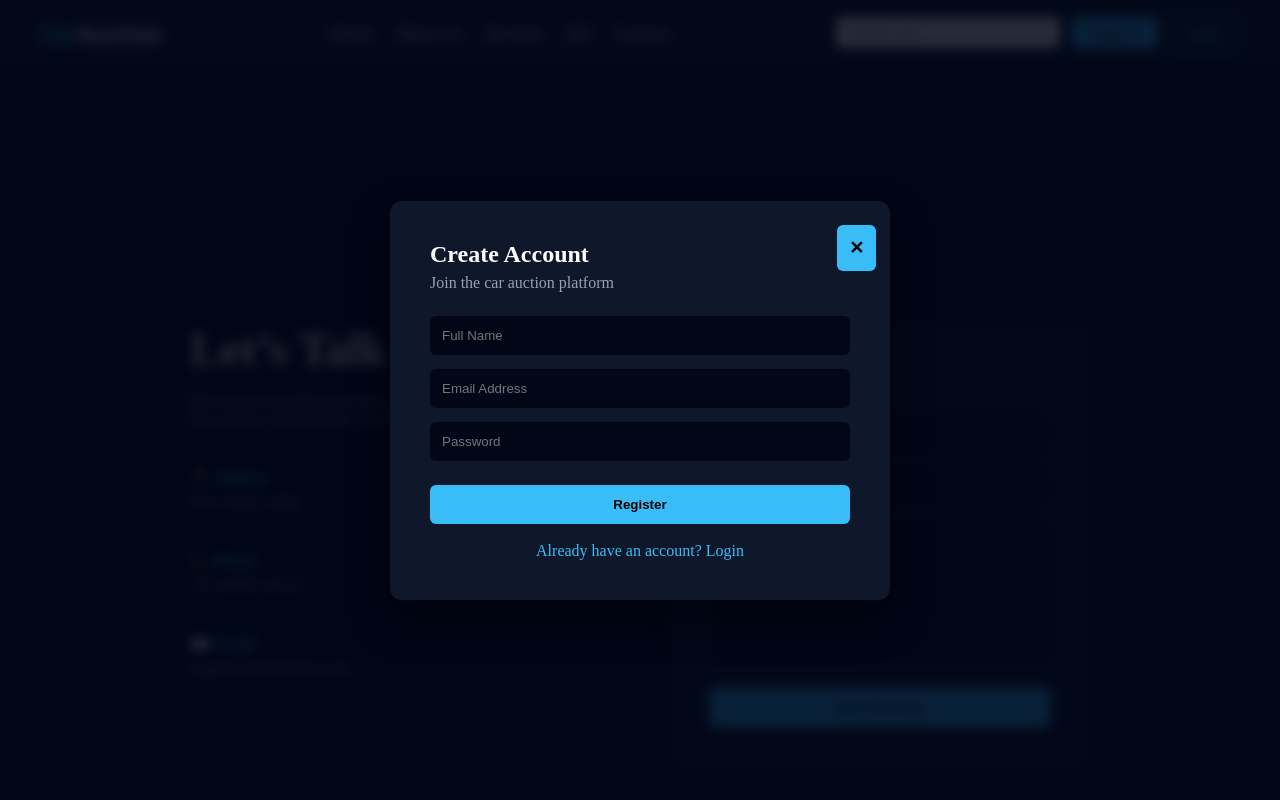
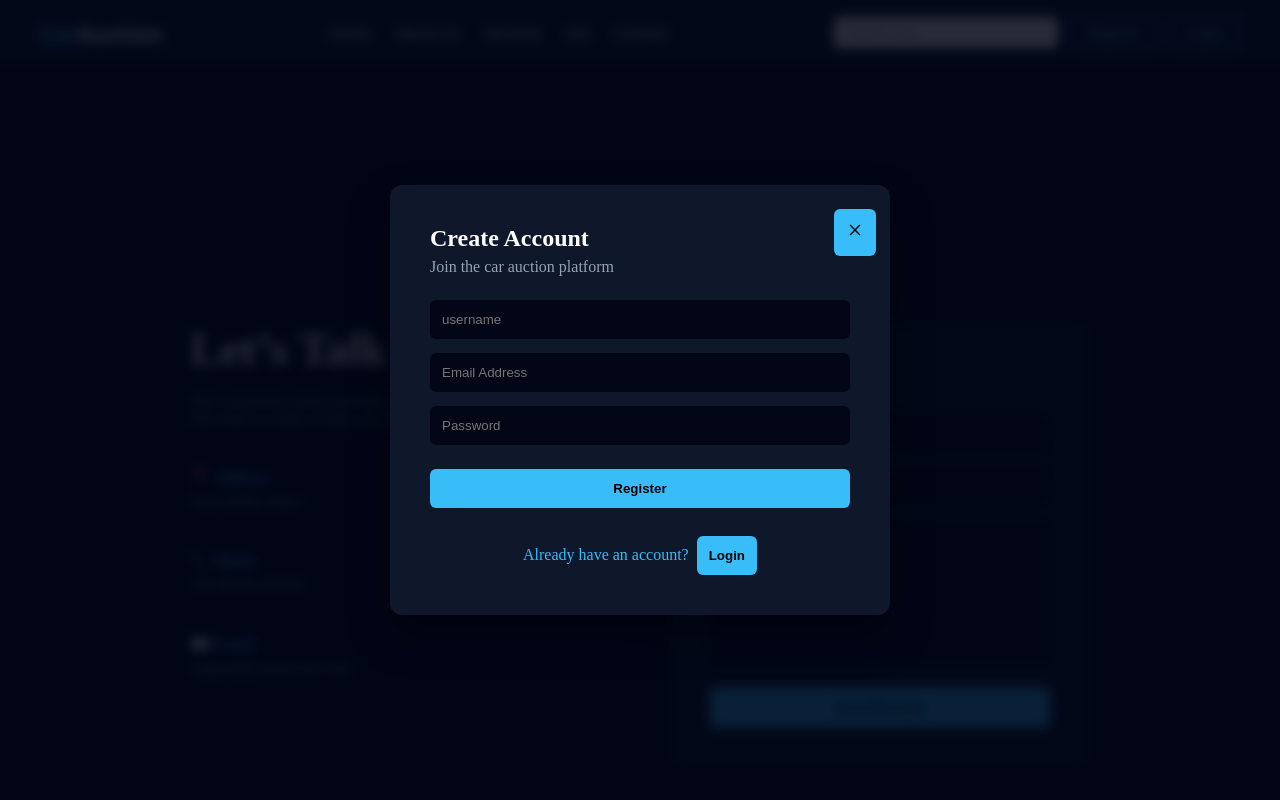
Before and after one commit to erniteshsingh/Real-Time-Bidding, a React (Vite) app in the folder Frontend/: page /contact in a window 1280 px wide. Both pictures are taken after a click on the button "Register". Shown: the top 800 px of the page. Built offline with nearby package versions, Linux system fonts and the light colour scheme.

Commit message:
Add user registration and login functionality

```diff
--- a/Frontend/package.json
+++ b/Frontend/package.json
@@ -10,9 +10,12 @@
     "preview": "vite preview"
   },
   "dependencies": {
+    "axios": "^1.13.2",
     "react": "^19.2.0",
     "react-dom": "^19.2.0",
-    "react-router-dom": "^7.11.0"
+    "react-icons": "^5.5.0",
+    "react-router-dom": "^7.11.0",
+    "react-toastify": "^11.0.5"
   },
   "devDependencies": {
     "@eslint/js": "^9.39.1",
--- a/Frontend/src/App.jsx
+++ b/Frontend/src/App.jsx
@@ -1,11 +1,21 @@
 import React from "react";
 import "./App.css";
+import { ToastContainer } from "react-toastify";
 import Navbar from "./components/Navbar/Navbar";
 import Footer from "./components/Footer/Footer";
 import AppRoutes from "./routes/AppRoutes";
 const App = () => {
   return (
     <div>
+      <ToastContainer
+        position="top-center"
+        autoClose={4000}
+        hideProgressBar={false}
+        closeOnClick
+        pauseOnHover
+        draggable
+        theme="dark"
+      />
       <Navbar />
       <main className="main-content">
         <AppRoutes />
--- a/Frontend/src/components/Navbar/Navbar.css
+++ b/Frontend/src/components/Navbar/Navbar.css
@@ -67,8 +67,9 @@
 }
 
 .register-btn {
-  background-color: #38bdf8;
-  color: #0f172a;
+  background-color: transparent;
+  color: #38bdf8;
+  border: 1px solid #38bdf8;
 }
 
 .login-btn {
--- a/Frontend/src/components/Navbar/Navbar.jsx
+++ b/Frontend/src/components/Navbar/Navbar.jsx
@@ -12,20 +12,32 @@ const Navbar = () => {
 
   const closeMenu = () => setMenuOpen(false);
 
+  const openRegisterModal = () => {
+    setOpenLogin(false);
+    setOpenRegister(true);
+    closeMenu();
+  };
+
+  const openLoginModal = () => {
+    setOpenRegister(false);
+    setOpenLogin(true);
+    closeMenu();
+  };
+
   return (
     <>
       <nav className="navbar">
-
+        {/* Logo */}
         <Link to="/" className="navbar-logo" onClick={closeMenu}>
           <span>Car</span>Auction
         </Link>
 
-
+        {/* Hamburger */}
         <div className="hamburger" onClick={() => setMenuOpen(!menuOpen)}>
           ☰
         </div>
 
-
+        {/* Links */}
         <ul className={`navbar-links ${menuOpen ? "active" : ""}`}>
           <li>
             <Link to="/" onClick={closeMenu}>
@@ -47,7 +59,6 @@ const Navbar = () => {
               Sell
             </Link>
           </li>
-
           <li>
             <Link to="/contact" onClick={closeMenu}>
               Contact
@@ -55,38 +66,36 @@ const Navbar = () => {
           </li>
         </ul>
 
-
         <div className="navbar-actions">
           <input
             type="text"
             placeholder="Search cars..."
             className="navbar-search"
           />
-          <button
-            className="register-btn"
-            onClick={() => {
-              setOpenRegister(true);
-              closeMenu();
-            }}
-          >
+
+          <button className="register-btn" onClick={openRegisterModal}>
             Register
           </button>
 
-          <button
-            className="login-btn"
-            onClick={() => {
-              setOpenLogin(true);
-              closeMenu();
-            }}
-          >
+          <button className="login-btn" onClick={openLoginModal}>
             Login
           </button>
         </div>
       </nav>
 
+      {openRegister && (
+        <Register
+          onClose={() => setOpenRegister(false)}
+          onOpenLogin={openLoginModal}
+        />
+      )}
 
-      {openLogin && <Login onClose={() => setOpenLogin(false)} />}
-      {openRegister && <Register onClose={() => setOpenRegister(false)} />}
+      {openLogin && (
+        <Login
+          onClose={() => setOpenLogin(false)}
+          onOpenRegister={openRegisterModal}
+        />
+      )}
     </>
   );
 };
--- a/Frontend/src/pages/Login/Login.css
+++ b/Frontend/src/pages/Login/Login.css
@@ -6,7 +6,7 @@
     --muted: #94a3b8;
   }
 
-  /* Overlay */
+
   .modal-overlay {
     position: fixed;
     inset: 0;
@@ -18,7 +18,6 @@
     z-index: 1000;
   }
 
-  /* Card */
   .modal-card {
     width: 100%;
     max-width: 420px;
@@ -29,7 +28,7 @@
     box-shadow: 0 20px 40px rgba(0,0,0,0.4);
   }
 
-  /* Close */
+
   .close-btn {
     position: absolute;
     top: 14px;
@@ -41,7 +40,7 @@
     cursor: pointer;
   }
 
-  /* Text */
+
   .modal-card h2 {
     margin-bottom: 6px;
   }
@@ -51,7 +50,8 @@
     color: var(--muted);
   }
 
-  /* Form */
+
+
   .modal-card form {
     display: flex;
     flex-direction: column;
@@ -77,15 +77,30 @@
     cursor: pointer;
   }
 
-  /* Footer */
+
   .modal-footer {
     margin-top: 18px;
     text-align: center;
     color: var(--primary);
     cursor: pointer;
+
+  }
+  .link-btn {
+    background: none;
+    border: none;
+    color: #38bdf8;
+
+    cursor: pointer;
+    font-weight: 600;
+    margin-left: 4px;
   }
 
-  /* Responsive */
+  .link-btn:hover {
+    text-decoration: underline;
+  }
+
+
+
   @media (max-width: 480px) {
     .modal-card {
       padding: 30px 24px;
--- a/Frontend/src/pages/Login/Login.jsx
+++ b/Frontend/src/pages/Login/Login.jsx
@@ -1,26 +1,99 @@
+import { useState } from "react";
 import "./Login.css";
+import { RxCross2 } from "react-icons/rx";
+import { toast } from "react-toastify";
+import axios from "axios";
+import { useNavigate } from "react-router-dom";
+const Login = ({ onClose, onOpenRegister }) => {
+  const navigate = useNavigate();
+  const [loginuser, Setloginuser] = useState({
+    email: "",
+    password: "",
+  });
 
-const Login = ({ onClose }) => {
+  const changeHandle = (e) => {
+    const { name, value } = e.target;
+
+    Setloginuser((prev) => ({
+      ...prev,
+      [name]: value,
+    }));
+  };
+
+  const submithandler = async (e) => {
+    e.preventDefault();
+
+    console.log(loginuser);
+
+    try {
+      const res = await axios.post(
+        "http://localhost:3000/api/auth/login",
+        loginuser
+      );
+
+      if (res.status === 200) {
+        toast.success("User Login Successful");
+        setTimeout(() => {
+          Setloginuser({
+            email: "",
+            password: "",
+          });
+
+          onClose();
+          navigate("/");
+        }, 2000);
+      }
+    } catch (error) {
+      if (error.response && error.response.status === 401) {
+        toast.error("Invalid email or password");
+      } else {
+        toast.error("Facing some issues right now!!");
+      }
+    }
+  };
+
   return (
     <div className="modal-overlay">
       <div className="modal-card">
-
         <button className="close-btn" onClick={onClose}>
-          ✕
+          <RxCross2 />
         </button>
 
         <h2>Welcome Back</h2>
         <p>Login to continue bidding on cars</p>
 
-        <form>
-          <input type="email" placeholder="Email Address" />
-          <input type="password" placeholder="Password" />
+        <form onSubmit={submithandler}>
+          <input
+            name="email"
+            value={loginuser.email}
+            onChange={changeHandle}
+            type="email"
+            placeholder="Email Address"
+          />
+          <input
+            name="password"
+            value={loginuser.password}
+            onChange={changeHandle}
+            type="password"
+            placeholder="Password"
+          />
 
           <button type="submit">Login</button>
         </form>
 
         <div className="modal-footer">
-          <span>Don’t have an account? Register</span>
+          <span>
+            Don’t have an account?{" "}
+            <button
+              className="link-btn"
+              onClick={() => {
+                onClose();
+                onOpenRegister();
+              }}
+            >
+              Register
+            </button>
+          </span>
         </div>
       </div>
     </div>
--- a/Frontend/src/pages/Register/Register.css
+++ b/Frontend/src/pages/Register/Register.css
@@ -87,7 +87,6 @@
     cursor: pointer;
   }
 
-
   @media (max-width: 480px) {
     .modal-card {
       padding: 30px 24px;
--- a/Frontend/src/pages/Register/Register.jsx
+++ b/Frontend/src/pages/Register/Register.jsx
@@ -1,26 +1,99 @@
 import "./Register.css";
+import { RxCross2 } from "react-icons/rx";
+import { toast } from "react-toastify";
+import { useState } from "react";
 
-const Register = ({ onClose }) => {
+import axios from "axios";
+const Register = ({ onClose, onOpenLogin }) => {
+  const [user, Setuser] = useState({
+    username: "",
+    email: "",
+    password: "",
+  });
+
+  const handleChange = (e) => {
+    const { name, value } = e.target;
+    Setuser((prev) => ({
+      ...prev,
+      [name]: value,
+    }));
+  };
+
+  const submitHandler = async (e) => {
+    e.preventDefault();
+    try {
+      const res = await axios.post(
+        "http://localhost:3000/api/auth/register",
+        user
+      );
+
+      toast.success("User Register Successfully");
+      Setuser({
+        username: "",
+        email: "",
+        password: "",
+      });
+      setTimeout(() => {
+        onClose();
+        onOpenLogin();
+      }, 1500);
+    } catch (error) {
+      if (error.status === 400) {
+        toast.warn(
+          "Invalid input  Please check your email format and ensure password has at least 6 characters."
+        );
+      }
+    }
+  };
+
   return (
     <div className="modal-overlay">
       <div className="modal-card">
         <button className="close-btn" onClick={onClose}>
-          ✕
+          <RxCross2 />
         </button>
-
         <h2>Create Account</h2>
         <p>Join the car auction platform</p>
 
-        <form>
-          <input type="text" placeholder="Full Name" />
-          <input type="email" placeholder="Email Address" />
-          <input type="password" placeholder="Password" />
+        <form onSubmit={submitHandler}>
+          <input
+            name="username"
+            value={user.username}
+            onChange={handleChange}
+            type="text"
+            placeholder="username"
+          />
+          <input
+            name="email"
+            value={user.email}
+            onChange={handleChange}
+            type="email"
+            placeholder="Email Address"
+          />
+          <input
+            name="password"
+            value={user.password}
+            onChange={handleChange}
+            type="password"
+            placeholder="Password"
+          />
 
           <button type="submit">Register</button>
         </form>
 
         <div className="modal-footer">
-          <span>Already have an account? Login</span>
+          <span>
+            Already have an account?{" "}
+            <button
+              className="link-btn"
+              onClick={() => {
+                onClose();
+                onOpenLogin();
+              }}
+            >
+              Login
+            </button>
+          </span>
         </div>
       </div>
     </div>
--- a/Frontend/src/routes/AppRoutes.jsx
+++ b/Frontend/src/routes/AppRoutes.jsx
@@ -5,6 +5,8 @@ import Contact from "../pages/Contact/Contact";
 import Sell from "../pages/Sell/Sell";
 import About from "../pages/About/About";
 import Services from "../pages/Service/Services";
+import Register from "../pages/Register/Register";
+import Login from "../pages/Login/Login";
 
 const AppRoutes = () => {
   return (
@@ -13,7 +15,6 @@ const AppRoutes = () => {
       <Route path="/about" element={<About />} />
       <Route path="/services" element={<Services />} />
       <Route path="/sell" element={<Sell />} />
-
       <Route path="/contact" element={<Contact />} />
     </Routes>
   );
```
Also changed, not shown: 2 other files (tests, documents, lock files or other folders).
